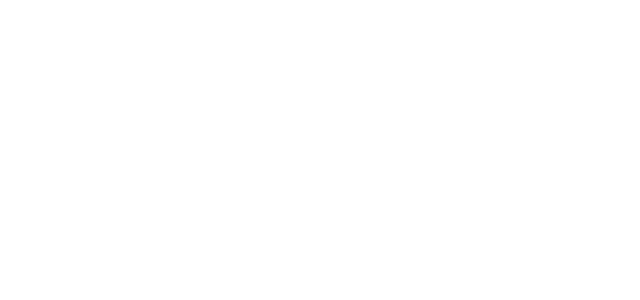
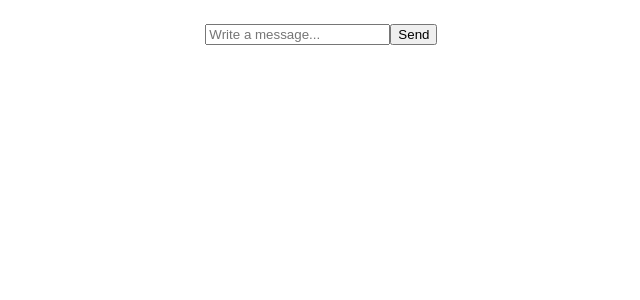
Before and after one commit to tipikae/Fullstack-P13-YourCarYourWay, an Angular app in the folder frontend/: page / in a window 1280 px wide. Shown: the top 300 px of the page, without its empty margins (157-797 px from the left). Built offline with nearby package versions, Linux system fonts and the light colour scheme.

Commit message:
Chat component created

```diff
--- a/frontend/src/app/app.component.html
+++ b/frontend/src/app/app.component.html
@@ -1,5 +1,6 @@
 <main class="main">
   <div class="content">
+    <app-chat></app-chat>
     <div class="left-side"></div>
     <div class="divider" role="separator" aria-label="Divider"></div>
     <div class="right-side"></div>
--- a/frontend/src/app/app.module.ts
+++ b/frontend/src/app/app.module.ts
@@ -2,10 +2,12 @@
 import { BrowserModule } from '@angular/platform-browser';
 
 import { AppComponent } from './app.component';
+import { ChatComponent } from './component/chat/chat.component';
 
 @NgModule({
   declarations: [
-    AppComponent
+    AppComponent,
+    ChatComponent
   ],
   imports: [
     BrowserModule
--- /dev/null
+++ b/frontend/src/app/component/chat/chat.component.html
@@ -0,0 +1,7 @@
+<div>
+  <div id="conversation">
+    <input type="text" id="text" placeholder="Write a message..."/>
+    <button id="sendMessage" onclick="sendMessage();">Send</button>
+    <p id="response"></p>
+  </div>
+</div>
```
Also changed, not shown: frontend/src/app/component/chat/chat.component.ts (added, +10 -0 lines), frontend/src/app/component/chat/chat.component.css (added).
